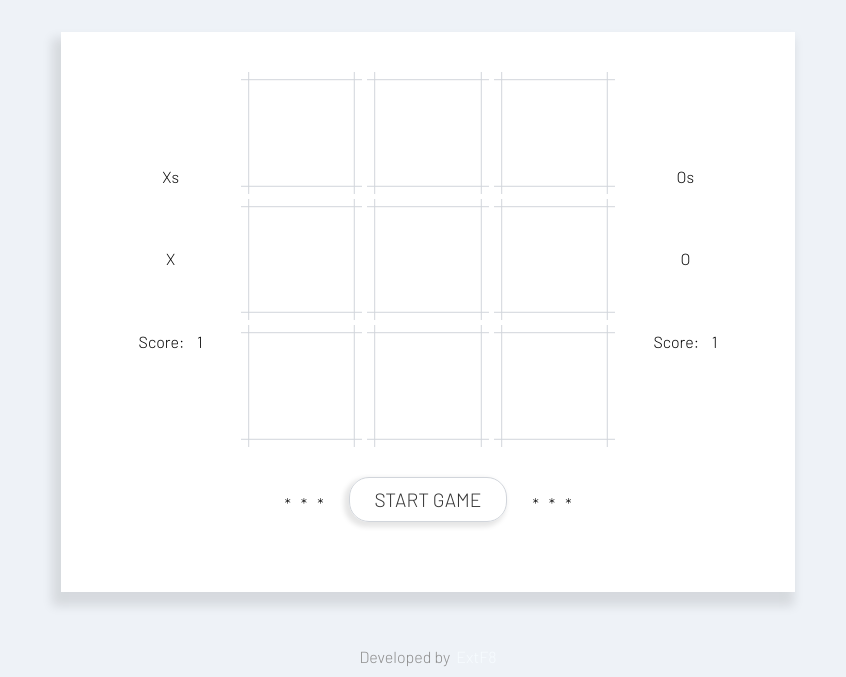
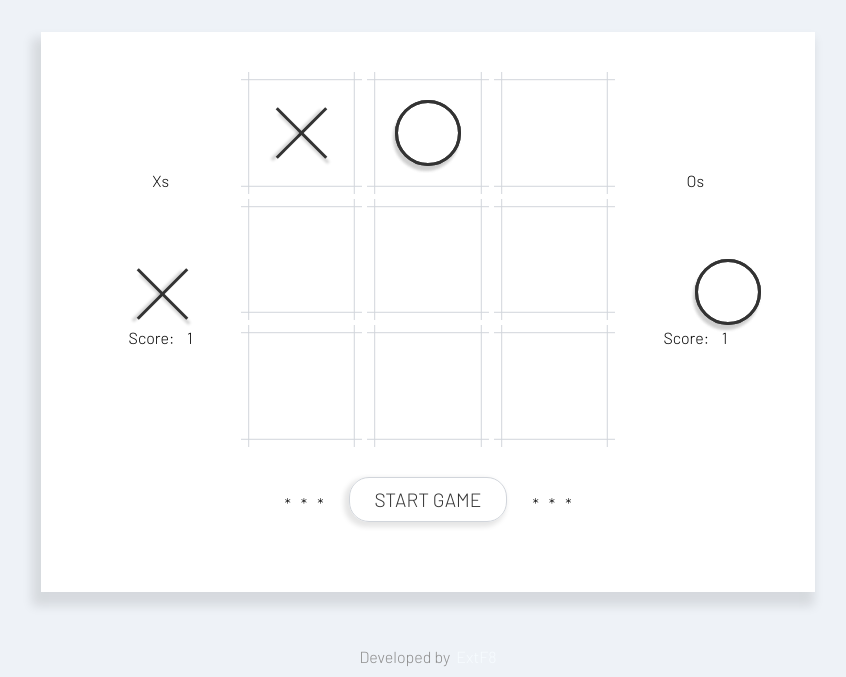
Before and after one commit to ExtF8/ticTacToe, a plain HTML site: page index.html in a window 1280 px wide. Shown: the part 123-800 px from the top of the page, without its empty margins (212-1058 px from the left). Drawn offline with Linux system fonts and the light colour scheme.

Commit message:
Added stylized X an O symbols

```diff
--- a/index.html
+++ b/index.html
@@ -27,7 +27,7 @@
                 <div class="game">
                     <section class="player-container">
                         <p>Xs</p>
-                        <div class="marker x-marker">X</div>
+                        <div class="marker x-marker x"></div>
                         <!-- score for X -->
                         <div class="player-score-container">
                             <h2>Score:</h2>
@@ -37,8 +37,8 @@
                     <!-- game grid -->
                     <section class="game-grid">
                         <!-- game cells -->
-                        <div class="cell"></div>
-                        <div class="cell"></div>
+                        <div class="cell x"></div>
+                        <div class="cell o"></div>
                         <div class="cell"></div>
                         <div class="cell"></div>
                         <div class="cell"></div>
@@ -51,7 +51,7 @@
                     <!-- aside for O -->
                     <section class="player-container">
                         <p>Os</p>
-                        <div class="marker o-marker">O</div>
+                        <div class="marker o-marker o"></div>
                         <!-- score for O -->
                         <div class="player-score-container">
                             <h2>Score:</h2>
--- a/style.css
+++ b/style.css
@@ -88,7 +88,8 @@ header p {
     flex-direction: column;
     justify-content: space-evenly;
     align-items: center;
-    width: 5rem;
+
+    width: 100px;
     margin: 20px;
     padding: 10px;
 }
@@ -109,14 +110,14 @@ header p {
     /* gap: 30px; */
 }
 
-.button-container>p{
+.button-container>p {
     /* border: 1px solid red; */
     align-self: center;
     padding-top: 10px;
     margin-inline: 5px;
 }
 
-.game-button{
+.game-button {
     margin-inline: 20px;
     padding: 10px 25px;
     border: 0.5px solid #d1d5db;
@@ -165,3 +166,42 @@ footer>a:hover {
     text-decoration: none;
     color: #8c8c8c;
 }
+
+/* Styling for the X symbol */
+.x::before,
+.x::after {
+    content: "";
+    position: absolute;
+    width: 3px;
+    height: 70px;
+    /* Adjust this value to fit the cell size */
+    background-color: #333;
+    /* Color of the X */
+    transform-origin: center;
+    box-shadow: -2px 5px 3px 0px rgba(0, 0, 0, 0.2);
+
+}
+
+.x::before {
+    transform: rotate(45deg);
+}
+
+.x::after {
+    transform: rotate(-45deg);
+}
+
+/* Styling for the O symbol */
+.o::before,
+.o::after {
+    content: "";
+    position: absolute;
+    width: 60px;
+    /* Adjust this value to fit the cell size */
+    height: 60px;
+    /* background-color: transparent; */
+    /* Color of the O */
+    border-radius: 50px;
+    /* Rounded edges for a circular appearance */
+    border: 3px solid #333;
+    box-shadow: -2px 5px 3px 0px rgba(0, 0, 0, 0.1);
+}
```
